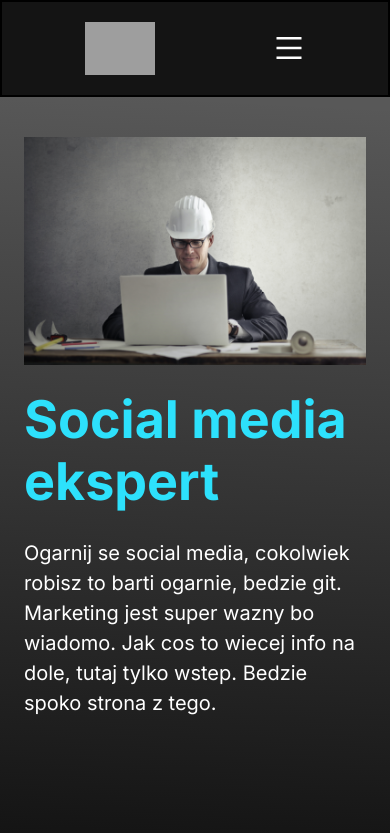
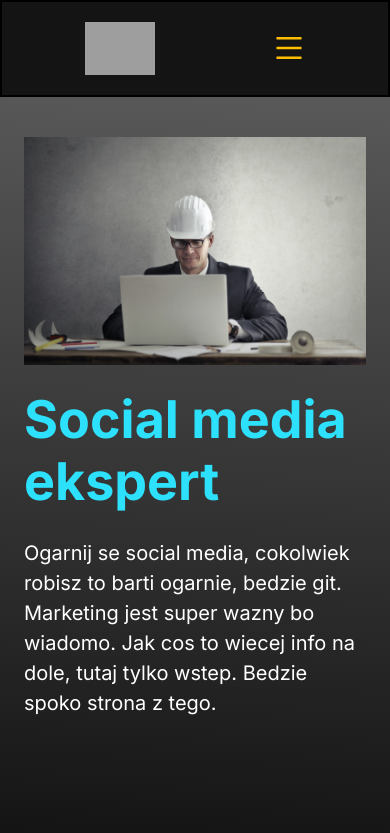
Before and after one commit to MateuszKuruc/marketing-portfolio, a Next.js app in the folder marketing-portfolio/: page / in a window 390 px wide. Shown: the top 833 px of the page. Built offline with nearby package versions, Linux system fonts and the light colour scheme; grey boxes are pictures that could not be loaded.

Commit message:
adjust hamburger button color

```diff
--- a/marketing-portfolio/src/components/NavBar.tsx
+++ b/marketing-portfolio/src/components/NavBar.tsx
@@ -2,8 +2,9 @@ import { NAV_LINKS } from "@/constants";
 import Image from "next/image";
 import Link from "next/link";
 import React from "react";
-import Button from "./Button";
 import { AiOutlineMenu } from "react-icons/ai";
+
+const goldAccent = "#ffbf00";
 
 const NavBar = () => {
   return (
@@ -23,7 +24,7 @@ const NavBar = () => {
         ))}
       </ul>
 
-      <AiOutlineMenu color="white" className="bold-32 lg:hidden" />
+      <AiOutlineMenu color={`${goldAccent}`} className="bold-32 lg:hidden" />
     </nav>
   );
 };
```
